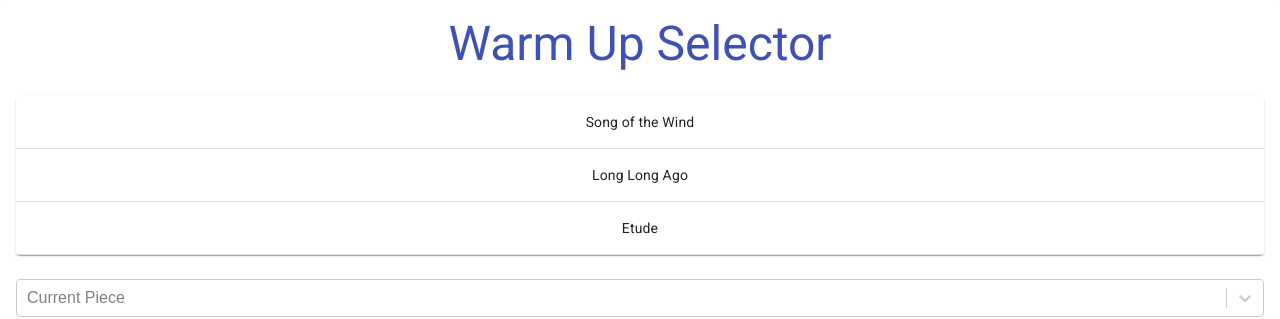
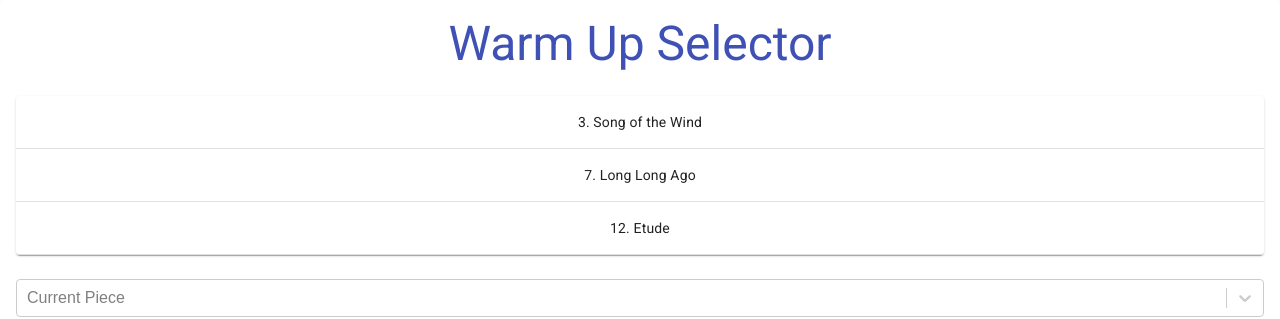
Before and after one commit to kenjikamimura/WarmUpSelector, a React (Create React App) app: page / in a window 1280 px wide. Both pictures are taken after a click on the button "RANDOMIZE!". Shown: the top 319 px of the page. Built offline with nearby package versions, Linux system fonts and the light colour scheme.

Commit message:
Display the book order along side the name on UI

```diff
--- a/src/SelectedPieces.tsx
+++ b/src/SelectedPieces.tsx
@@ -52,7 +52,7 @@ export default function SelectedPieces({ selectedPieces, reset }: IProps) {
             : selectedPieces.map(piece => (
                 <TableRow key={piece.name}>
                   <TableCell component="th" scope="row" align="center">
-                    {piece.name}
+                    {piece.bookOrder + ". " + piece.name}
                   </TableCell>
                 </TableRow>
               ))}
--- a/src/constants/bookOne.tsx
+++ b/src/constants/bookOne.tsx
@@ -90,15 +90,10 @@ const bookOne: ISong[] = [
 
 export let bookOneAutoSelect = [] as any;
 bookOne.forEach((piece, index) => {
-  bookOneAutoSelect[index] = { value: piece, label: piece.name };
+  bookOneAutoSelect[index] = {
+    value: piece,
+    label: piece.bookOrder + ". " + piece.name
+  };
 });
 
-console.log(bookOneAutoSelect);
-
-// const options = [
-//   { value: "chocolate", label: "Chocolate" },
-//   { value: "strawberry", label: "Strawberry" },
-//   { value: "vanilla", label: "Vanilla" }
-// ];
-
 export default bookOne;
```
